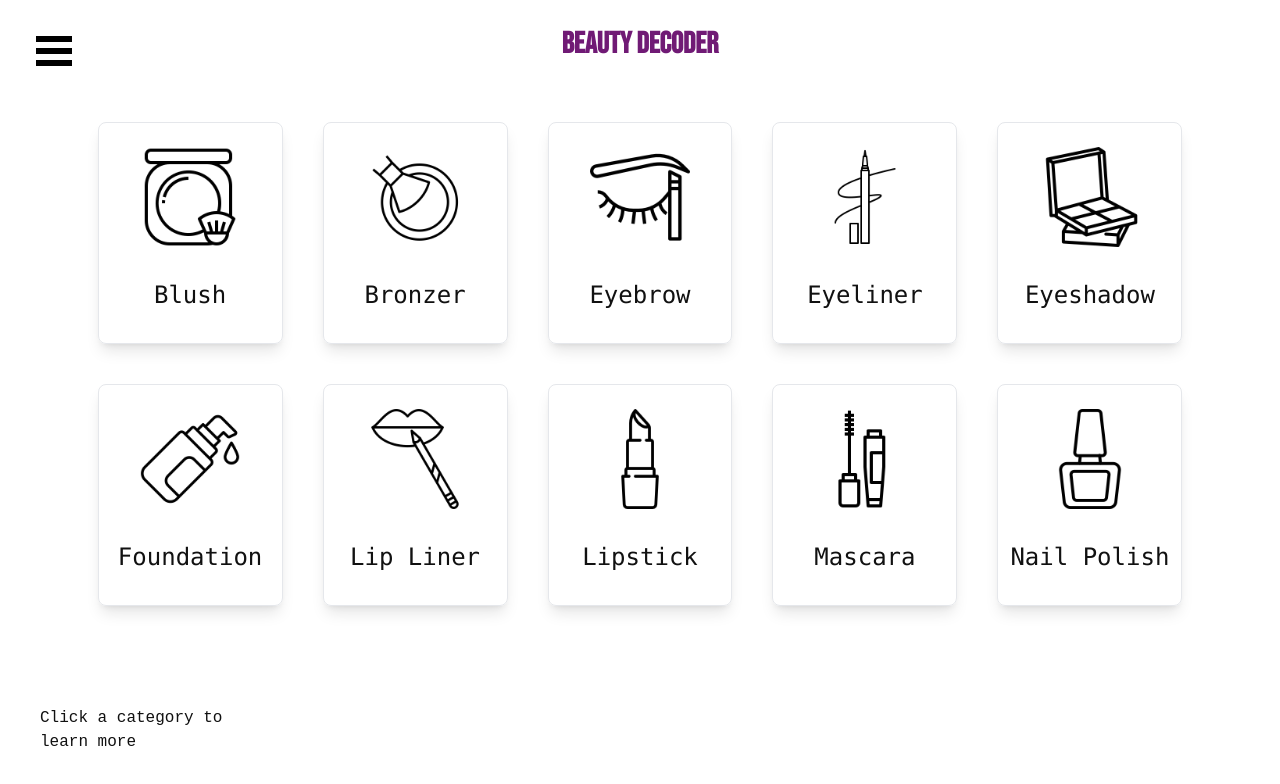
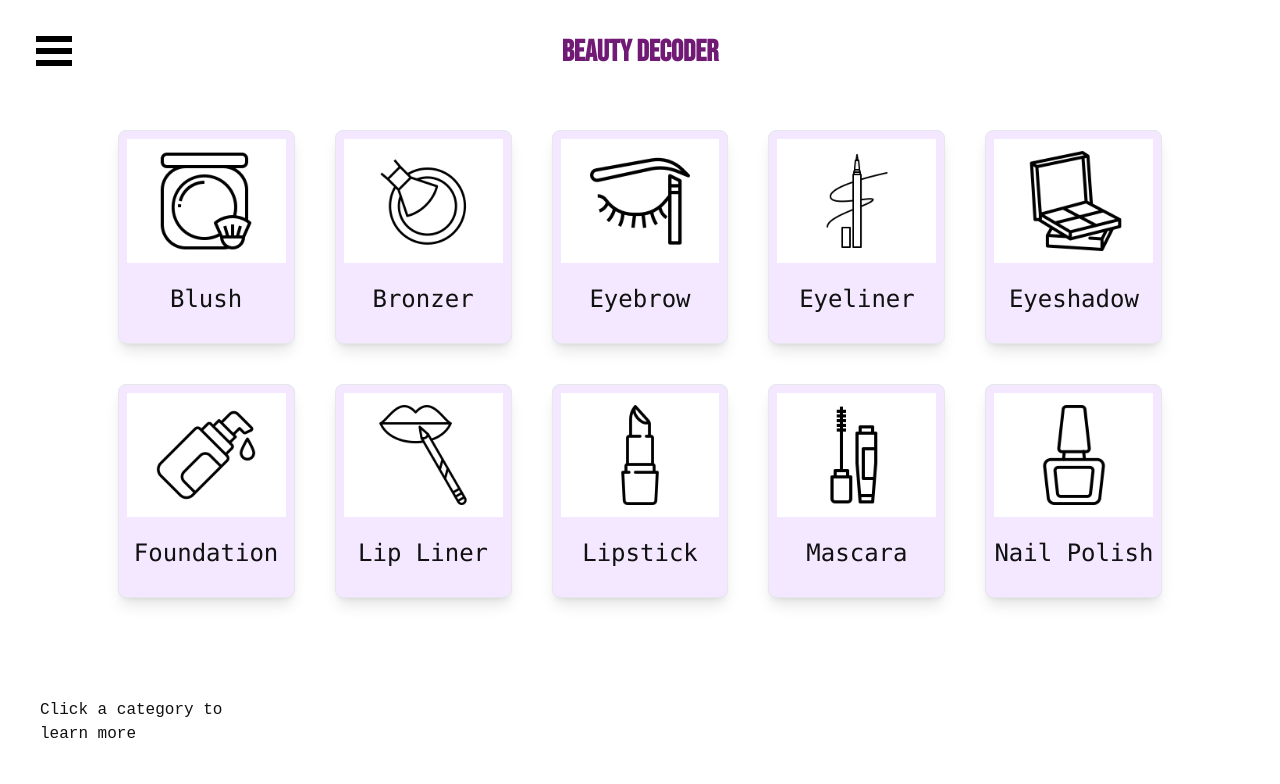
Before and after one commit to Kevasc/beauty-decoder, a Next.js app: page /decoder in a window 1280 px wide. Shown: the top 784 px of the page. Built offline with nearby package versions, Linux system fonts and the light colour scheme.

Commit message:
made the product categories have the same on:hover and color rules as the product details cards and deleted comments

```diff
--- a/src/app/layout.tsx
+++ b/src/app/layout.tsx
@@ -3,10 +3,9 @@ import { Bebas_Neue } from "@next/font/google";
 import "./globals.css";
 import ClientLayout from "./client.layout";
 
-// Load the Google Font with specific configurations
 const bebasNeue = Bebas_Neue({
   subsets: ["latin"],
-  weight: ["400"], // Only using the 400 weight
+  weight: ["400"],
 });
 
 export const metadata: Metadata = {
@@ -21,8 +20,9 @@ export default function RootLayout({
 }>) {
   return (
     <html lang="en" className={bebasNeue.className}>
-      <head />
-
+      <head>
+        <link rel="icon" href="app/favicon.ico" />
+      </head>
       <body>
         <ClientLayout>{children}</ClientLayout>
       </body>
--- a/src/components/ProductCard.tsx
+++ b/src/components/ProductCard.tsx
@@ -9,7 +9,7 @@ interface ProductCardProps {
 export const ProductCard = ({ product, onClick }: ProductCardProps) => {
   return (
     <div
-      className="shadow-lg transition-transform transform hover:scale-105 flex-shrink cursor-pointer p-3 border   hover:bg-purple-50 rounded-lg hover:border-fuchsia-900 "
+      className="shadow-lg transition-transform rounded-lg transform hover:scale-105 flex-shrink cursor-pointer p-2 border bg-purple-100 hover:bg-purple-50  hover:border-fuchsia-900 "
       onClick={onClick}
     >
       <div className="bg-white p-3 flex justify-center">
```
